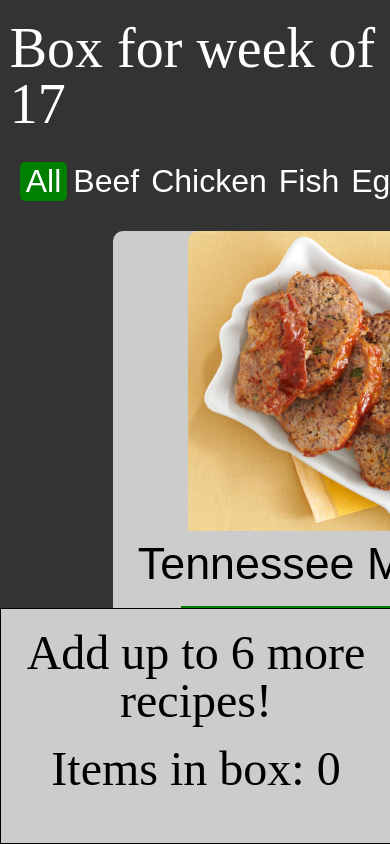
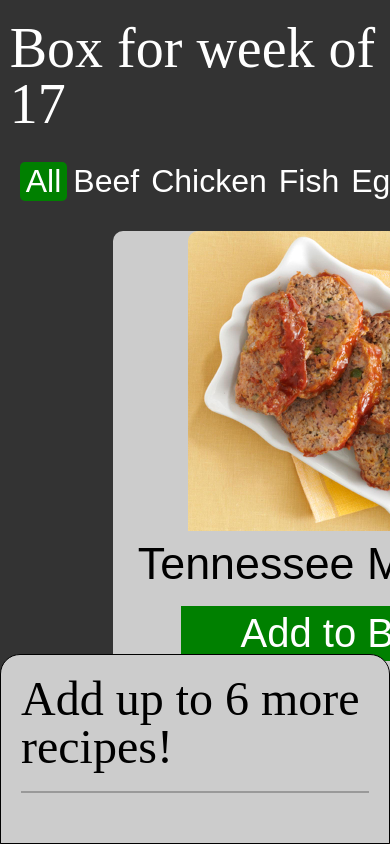
Before and after one commit to Taouen/gobble, a React (Create React App) app: page /picker in a window 390 px wide. Shown: the top 844 px of the page. Built offline with nearby package versions, Linux system fonts and the light colour scheme.

Commit message:
moved all styles to their respective components, made the mobile version of the box into its own component

```diff
--- a/src/components/Box.js
+++ b/src/components/Box.js
@@ -6,34 +6,14 @@ import '../css/reset.css';
 const BoxWrapper = styled.div`
   background: #ccc;
   border: 1px solid black;
-  font-size: 3em;
+  padding: 10px;
   text-align: center;
+  grid-area: box;
+  display: none;
 
   @media (min-width: 992px) {
-    font-size: 1em;
+    display: inline-block;
   }
-`;
-const BoxDesktop = styled.div`
-  display: none; /* ${(props) => (props.expanded ? 'inherit' : 'none')}; */
-/*   padding: 20px;
-  border-bottom: 1px solid black; */
-
-  @media (min-width: 992px) {
-    display: block;
-    border: none;
-    padding: 10px;
-  }
-`;
-const BoxMobile = styled.div`
-  padding-bottom: 50px;
-  padding-top: 20px;
-  @media (min-width: 992px) {
-    display: none;
-  }
-`;
-const MobileContents = styled.div`
-  display: ${(props) => (props.expanded ? 'inherit' : 'none')};
-  padding: 0 20px 20px 20px;
 `;
 const Full = styled.span`
   color: red;
@@ -42,11 +22,10 @@ const Full = styled.span`
 
 class Box extends React.Component {
   render() {
-    const { contents, expanded } = this.props;
+    const contents = this.props.contents;
 
     return (
       <BoxWrapper className={this.props.className}>
-        <BoxDesktop>
         {contents.map((recipe, i) => {
           return (
             <BoxItem
@@ -65,30 +44,6 @@ class Box extends React.Component {
         ) : (
           <h3>Add up to {6 - contents.length} more recipes!</h3>
         )}
-        </BoxDesktop>
-        <BoxMobile onClick={() => this.props.expandBox()}>
-          <MobileContents expanded={expanded}>
-            {contents.map((recipe, i) => {
-              return (
-                <BoxItem
-                  key={i}
-                  identifier={recipe.identifier}
-                  title={recipe.title}
-                  image={recipe.image}
-                  removeFromBox={this.props.removeFromBox}
-                />
-              );
-            })}
-            {contents.length === 6 ? (
-              <h3>
-                Your box is <Full>full!</Full>
-              </h3>
-            ) : (
-              <h3>Add up to {6 - contents.length} more recipes!</h3>
-            )}
-          </MobileContents>
-          <h3>Items in box: {contents.length}</h3>
-        </BoxMobile>
       </BoxWrapper>
     );
   }
--- a/src/components/BoxItem.js
+++ b/src/components/BoxItem.js
@@ -9,6 +9,7 @@ const BoxCard = styled.div`
   margin-bottom: 20px;
   padding: 20px;
   align-items: center;
+  width: 100%;
   @media (min-width: 992px) {
     margin-bottom: 10px;
     padding: 10px;
--- a/src/components/HeaderBar.js
+++ b/src/components/HeaderBar.js
@@ -5,6 +5,8 @@ const Header = styled.header`
   color: white;
   display: flex;
   justify-content: space-between;
+  grid-area: title;
+  margin: 20px 0;
 `;
 const Button = styled.button`
   background: green;
--- /dev/null
+++ b/src/components/MobileBox.js
@@ -0,0 +1,121 @@
+import React from 'react';
+import styled from 'styled-components';
+import BoxItem from './BoxItem';
+
+const BoxTray = styled.div`
+  background: #ccc;
+  border: 1px solid black;
+  font-size: 3em;
+  display: flex;
+  flex-direction: column;
+  align-items: center;
+  border-top-left-radius: 20px;
+  border-top-right-radius: 20px;
+  padding: 20px;
+  position: fixed;
+  bottom: 0;
+  left: 0;
+  width: 100%;
+  @media (min-width: 992px) {
+    display: none;
+  }
+`;
+
+const BoxInfo = styled.div`
+  padding-bottom: 20px;
+  margin-bottom: 30px;
+  border-bottom: 2px solid #999;
+  width: 100%;
+  display: flex;
+  align-items: center;
+  flex-direction: column;
+`;
+
+/* const BoxWrapper = styled.div`
+  text-align: center;
+  padding-bottom: 50px;
+  padding-top: 20px;
+
+  @media (min-width: 992px) {
+    font-size: 1em;
+  }
+`;
+const BoxDesktop = styled.div`
+  display: none; ${(props) => (props.expanded ? 'inherit' : 'none')};
+  padding: 20px;
+  border-bottom: 1px solid black;
+
+  @media (min-width: 992px) {
+    display: block;
+    border: none;
+    padding: 10px;
+  }
+`;
+const BoxMobile = styled.div`
+  padding-bottom: 50px;
+  padding-top: 20px;
+  @media (min-width: 992px) {
+    display: none;
+  }
+`;
+const MobileContents = styled.div`
+  display: ${(props) => (props.expanded ? 'inherit' : 'none')};
+  padding: 0 20px 20px 20px;
+`; */
+const Full = styled.span`
+  color: red;
+  font-weight: bold;
+`;
+
+class MobileBox extends React.Component {
+  render() {
+    const contents = this.props.contents;
+
+    return (
+      <BoxTray className={this.props.className}>
+        <BoxInfo>
+          {contents.length === 6 ? (
+            <h3>
+              Your box is <Full>full!</Full>
+            </h3>
+          ) : (
+            <h3>Add up to {6 - contents.length} more recipes!</h3>
+          )}
+        </BoxInfo>
+        {contents.map((recipe, i) => {
+          return (
+            <BoxItem
+              key={i}
+              identifier={recipe.identifier}
+              title={recipe.title}
+              image={recipe.image}
+              removeFromBox={this.props.removeFromBox}
+            />
+          );
+        })}
+      </BoxTray>
+      /* <BoxWrapper className={this.props.className}>
+        {contents.map((recipe, i) => {
+          return (
+            <BoxItem
+              key={i}
+              identifier={recipe.identifier}
+              title={recipe.title}
+              image={recipe.image}
+              removeFromBox={this.props.removeFromBox}
+            />
+          );
+        })}
+        {contents.length === 6 ? (
+          <h3>
+            Your box is <Full>full!</Full>
+          </h3>
+        ) : (
+          <h3>Add up to {6 - contents.length} more recipes!</h3>
+        )}
+      </BoxWrapper> */
+    );
+  }
+}
+
+export default MobileBox;
--- a/src/components/Picker.js
+++ b/src/components/Picker.js
@@ -5,6 +5,7 @@ import sampleRecipes from '../recipes';
 import Box from './Box';
 import CategoryBar from './CategoryBar';
 import HeaderBar from './HeaderBar';
+import MobileBox from './MobileBox';
 import isEqual from 'lodash/isEqual';
 import { v1 as uuid } from 'uuid';
 
@@ -30,32 +31,16 @@ const RecipeCards = styled.div`
   flex-wrap: wrap;
   justify-content: space-around;
   margin-top: 20px;
-  padding-bottom: 120px;
+  padding-bottom: 140px;
   @media (min-width: 992px) {
     flex-direction: row;
     flex-wrap: wrap;
     grid-area: recipes;
-    justify-content: center;
+    justify-content: start;
     margin: 0;
     padding: 0;
   }
 `;
-const StyledBox = styled(Box)`
-  width: 100%;
-  position: fixed;
-  bottom: 0;
-  left: 0;
-  @media (min-width: 992px) {
-    grid-area: box;
-    width: 100%;
-    position: relative;
-  }
-`;
-const StyledHeader = styled(HeaderBar)`
-  grid-area: title;
-  margin: 20px 0;
-`;
-
 class Picker extends React.Component {
   state = {
     recipes: [],
@@ -138,16 +123,11 @@ class Picker extends React.Component {
     }
   };
 
-  expandBox = () => {
-    const isExpanded = this.state.expanded;
-    this.setState({ expanded: !isExpanded });
-  };
-
   render() {
     const { recipes, categories, activeCategory } = this.state;
     return (
       <Wrapper>
-        <StyledHeader exitPicker={this.exitPicker} saveBox={this.saveBox} />
+        <HeaderBar exitPicker={this.exitPicker} saveBox={this.saveBox} />
         <CategoryBar
           categories={categories}
           filterCategory={this.filterCategory}
@@ -169,7 +149,12 @@ class Picker extends React.Component {
             }
           })}
         </RecipeCards>
-        <StyledBox
+        <Box
+          contents={this.state.box}
+          recipes={this.state.recipes}
+          removeFromBox={this.removeFromBox}
+        />
+        <MobileBox
           contents={this.state.box}
           recipes={this.state.recipes}
           removeFromBox={this.removeFromBox}
--- a/src/css/reset.css
+++ b/src/css/reset.css
@@ -1,39 +1,121 @@
-html, body, div, span, applet, object, iframe,
-h1, h2, h3, h4, h5, h6, p, blockquote, pre,
-a, abbr, acronym, address, big, cite, code,
-del, dfn, em, img, ins, kbd, q, s, samp,
-small, strike, strong, sub, sup, tt, var,
-b, u, i, center,
-dl, dt, dd, ol, ul, li,
-fieldset, form, label, legend,
-table, caption, tbody, tfoot, thead, tr, th, td,
-article, aside, canvas, details, embed,
-figure, figcaption, footer, header, hgroup,
-menu, nav, output, ruby, section, summary,
-time, mark, audio, video {
+html,
+body,
+div,
+span,
+applet,
+object,
+iframe,
+h1,
+h2,
+h3,
+h4,
+h5,
+h6,
+p,
+blockquote,
+pre,
+a,
+abbr,
+acronym,
+address,
+big,
+cite,
+code,
+del,
+dfn,
+em,
+img,
+ins,
+kbd,
+q,
+s,
+samp,
+small,
+strike,
+strong,
+sub,
+sup,
+tt,
+var,
+b,
+u,
+i,
+center,
+dl,
+dt,
+dd,
+ol,
+ul,
+li,
+fieldset,
+form,
+label,
+legend,
+table,
+caption,
+tbody,
+tfoot,
+thead,
+tr,
+th,
+td,
+article,
+aside,
+canvas,
+details,
+embed,
+figure,
+figcaption,
+footer,
+header,
+hgroup,
+menu,
+nav,
+output,
+ruby,
+section,
+summary,
+time,
+mark,
+audio,
+video {
   margin: 0;
   padding: 0;
   border: 0;
   font-size: 100%;
   font: inherit;
   vertical-align: baseline;
+  box-sizing: border-box;
 }
 /* HTML5 display-role reset for older browsers */
-article, aside, details, figcaption, figure,
-footer, header, hgroup, menu, nav, section {
+article,
+aside,
+details,
+figcaption,
+figure,
+footer,
+header,
+hgroup,
+menu,
+nav,
+section {
   display: block;
 }
 body {
   line-height: 1;
 }
-ol, ul {
+ol,
+ul {
   list-style: none;
 }
-blockquote, q {
+blockquote,
+q {
   quotes: none;
 }
-blockquote:before, blockquote:after,
-q:before, q:after {
+blockquote:before,
+blockquote:after,
+q:before,
+q:after {
   content: '';
   content: none;
 }
```
Lines whose indentation alone changed are shown as unchanged.
